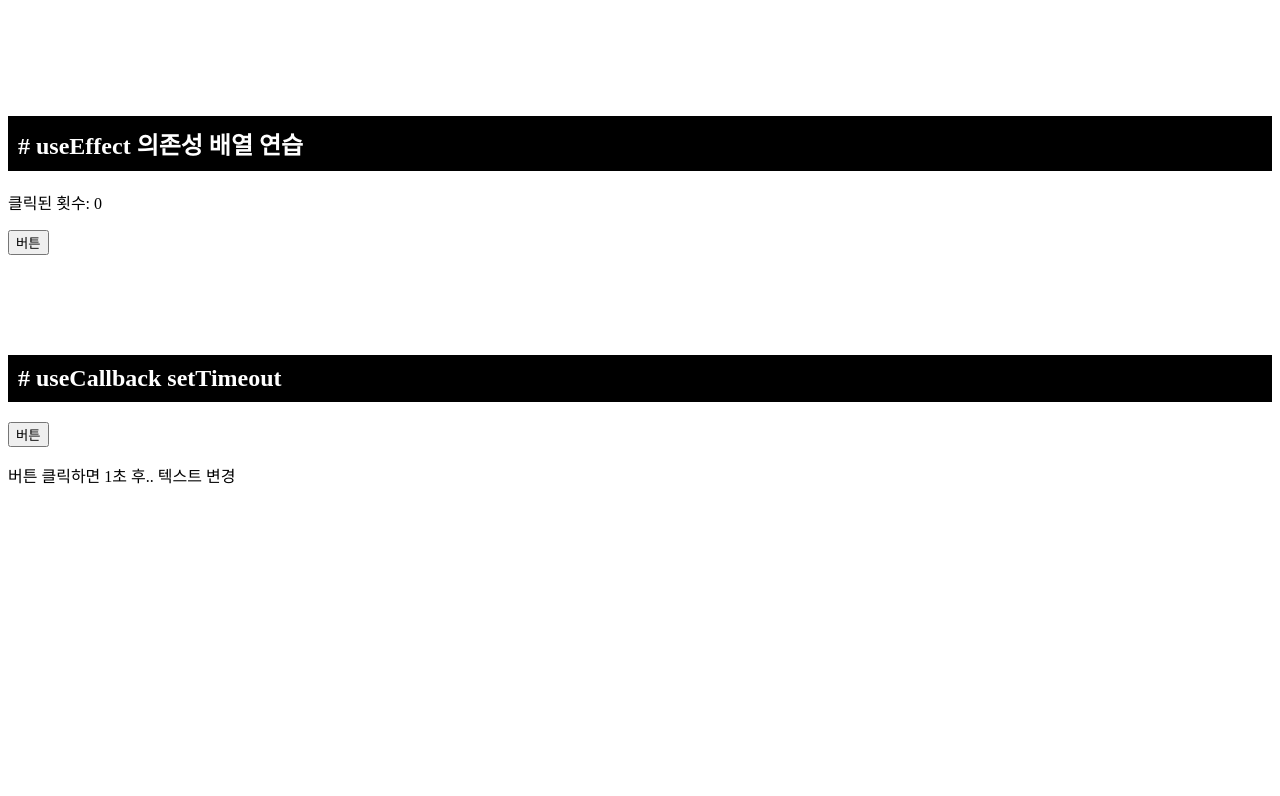
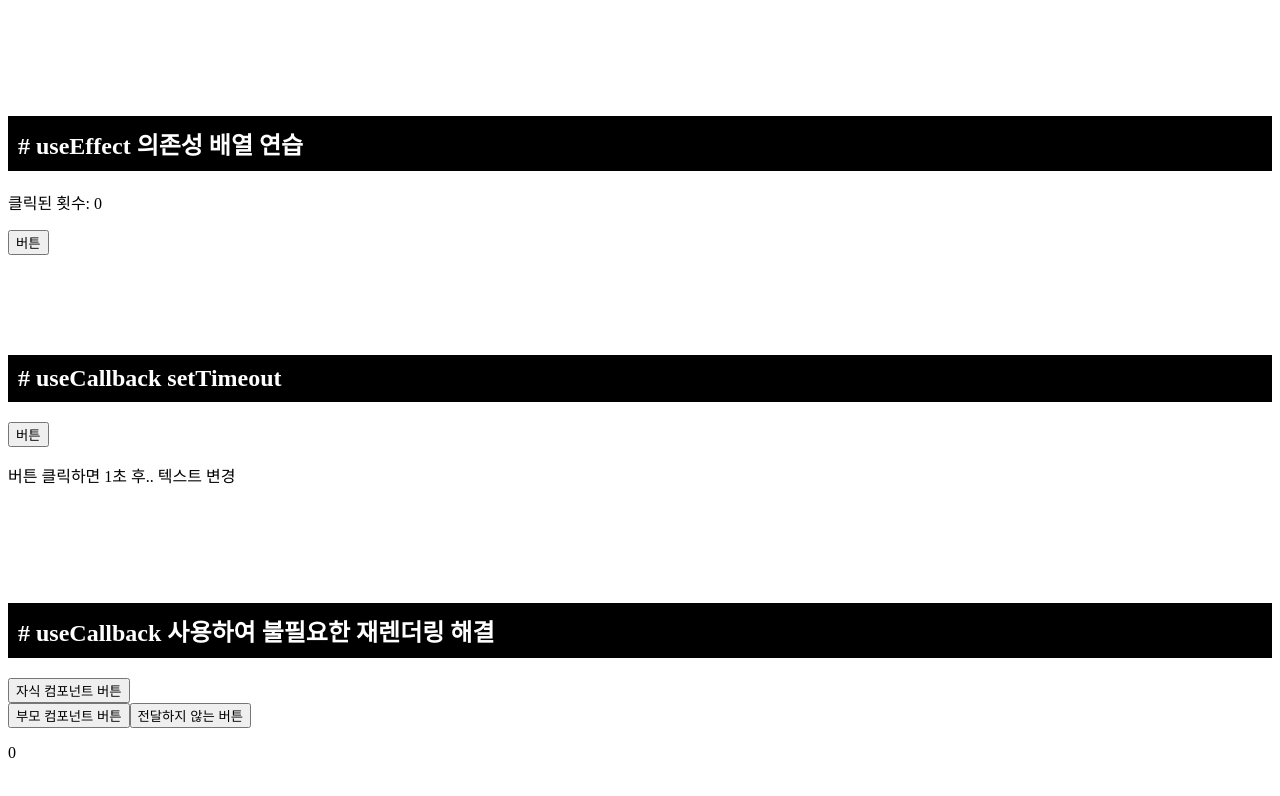
Before and after one commit to wangkodok/react-toy, a React (Vite) app: page / in a window 1280 px wide. Shown: the part 4321-5117 px from the top of the page. Before the commit the page ends 4884 px from the top, so only its background shows below. Built offline with nearby package versions, Linux system fonts and the light colour scheme.

Commit message:
useCallback 사용하여 불필요한 재렌더링 해결

```diff
--- a/src/App.jsx
+++ b/src/App.jsx
@@ -20,6 +20,7 @@ import UseReducerModal from "./UseReducerModal";
 import UseEffectMount from "./UseEffectMount";
 import UseEffectDependencyArray from "./UseEffectDependencyArray";
 import UseCallbackSetTimeout from "./UseCallbackSetTimeout";
+import UseCallbackParentComponent from "./UseCallbackParentComponent";
 
 export default function App() {
   return (
@@ -46,6 +47,7 @@ export default function App() {
       <UseEffectMount />
       <UseEffectDependencyArray />
       <UseCallbackSetTimeout />
+      <UseCallbackParentComponent />
     </div>
   );
 }
--- /dev/null
+++ b/src/UseCallbackChildComponent.jsx
@@ -0,0 +1,32 @@
+import { useState, useEffect } from "react";
+
+export default function UseCallbackChildComponent({ handleClick }) {
+  const [text, setText] = useState(0);
+  console.log(text, "text는 0");
+
+  useEffect(() => {
+    console.log("자식 컴포넌트 렌더링");
+    setText(() => {
+      handleClick;
+    });
+    console.log("setText 종료");
+  }, [handleClick]);
+
+  console.log(text, "text는 undefined");
+  // console.log(setText);
+
+  return (
+    <div>
+      {/* text 값이 "0"이었다가 setText 안에 handleClick 만나서 undefined가 되어서 값이 나오지 않는다. 이 경험에서 리액트 동작 순서를 알아야 한다. */}
+      <p>{text}</p>
+      <button
+        onClick={() => {
+          console.log("a");
+          return handleClick(10);
+        }}
+      >
+        자식 컴포넌트 버튼
+      </button>
+    </div>
+  );
+}
--- /dev/null
+++ b/src/UseCallbackParentComponent.jsx
@@ -0,0 +1,57 @@
+import { useState, useCallback } from "react";
+import UseCallbackChildComponent from "./UseCallbackChildComponent";
+
+export default function UseCallbackParentComponent() {
+  const [count, setCount] = useState(0);
+  const [truthChecker, setTruthChecker] = useState(false);
+
+  const handleClick = useCallback(() => {
+    setCount(() => {
+      return count + 1;
+    });
+  }, [count]);
+
+  // useCallback 사용하지 않을 때
+  // function handleClick() {
+  //   setCount(() => {
+  //     return count + 1;
+  //   });
+  // }
+  // function handleClick(num) {
+  //   console.log(num);
+  //   setCount((prevCount) => {
+  //     return prevCount + num;
+  //   });
+  // }
+
+  function truthCheckerClick() {
+    setTruthChecker(() => {
+      return !truthChecker;
+    });
+  }
+
+  return (
+    <section>
+      <h1># useCallback 사용하여 불필요한 재렌더링 해결</h1>
+      <UseCallbackChildComponent handleClick={handleClick} />
+
+      <button
+        onClick={() => {
+          return handleClick();
+        }}
+      >
+        부모 컴포넌트 버튼
+      </button>
+
+      <button
+        onClick={() => {
+          return truthCheckerClick();
+        }}
+      >
+        전달하지 않는 버튼
+      </button>
+
+      <p>{count}</p>
+    </section>
+  );
+}
```
